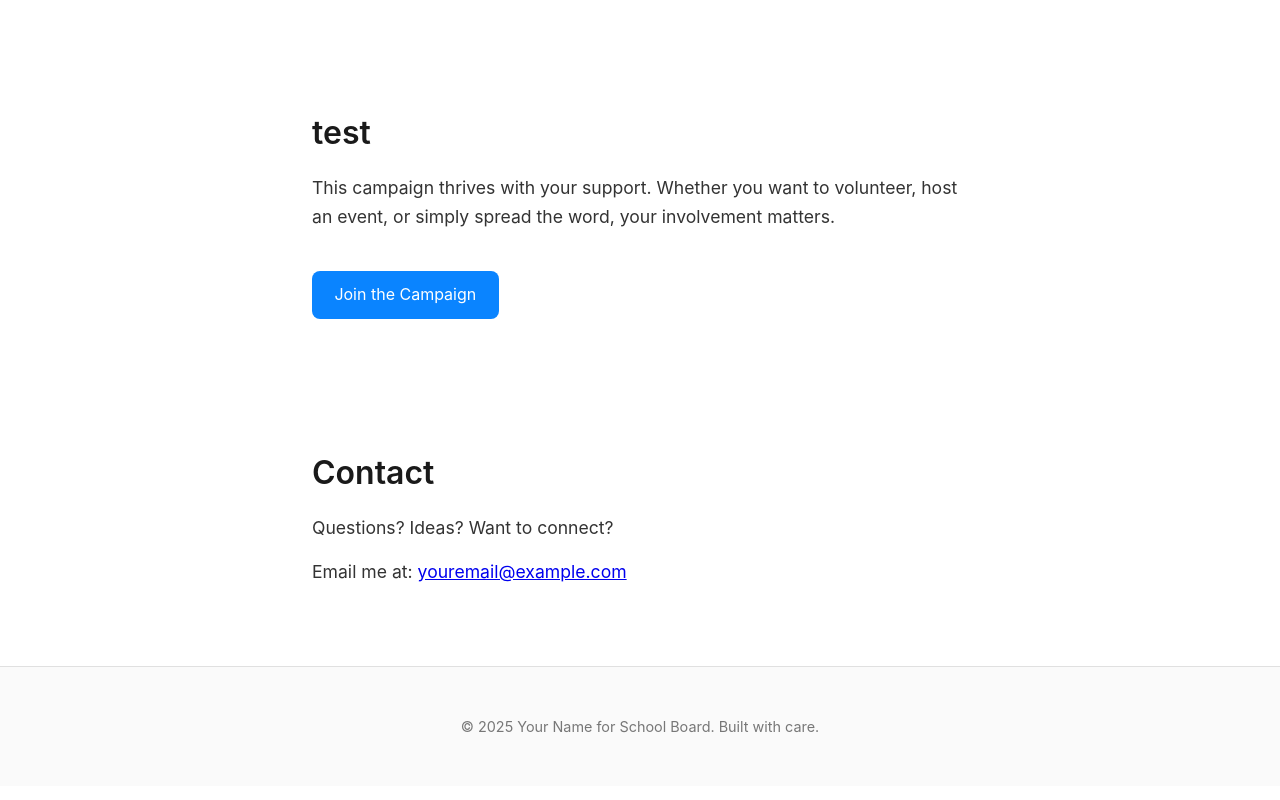
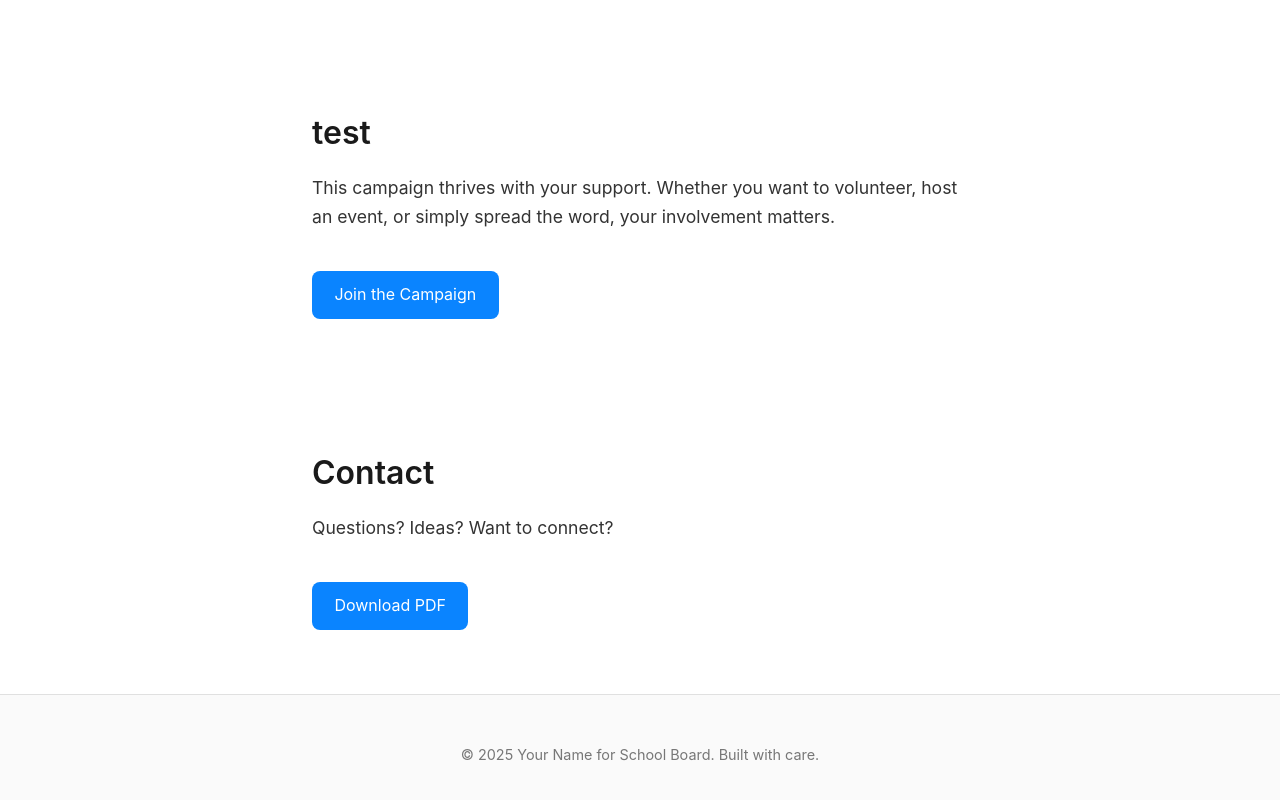
Before and after one commit to ISAIAH-AKUAMOAH-BOATENG/Isaiah, a plain HTML site: page index.html in a window 1280 px wide. Shown: the part 1517-2317 px from the top of the page. Drawn offline with Linux system fonts and the light colour scheme.

Commit message:
Update index.html

```diff
--- a/index.html
+++ b/index.html
@@ -176,7 +176,8 @@
   <section id="contact">
     <h2>Contact</h2>
     <p>Questions? Ideas? Want to connect?</p>
-    <p>Email me at: <a href="mailto:youremail@example.com">youremail@example.com</a></p>
+    <a href="testtest.pdf" class="btn" download target="_blank">Download PDF</a>
+
   </section>
 
   <footer>
```
